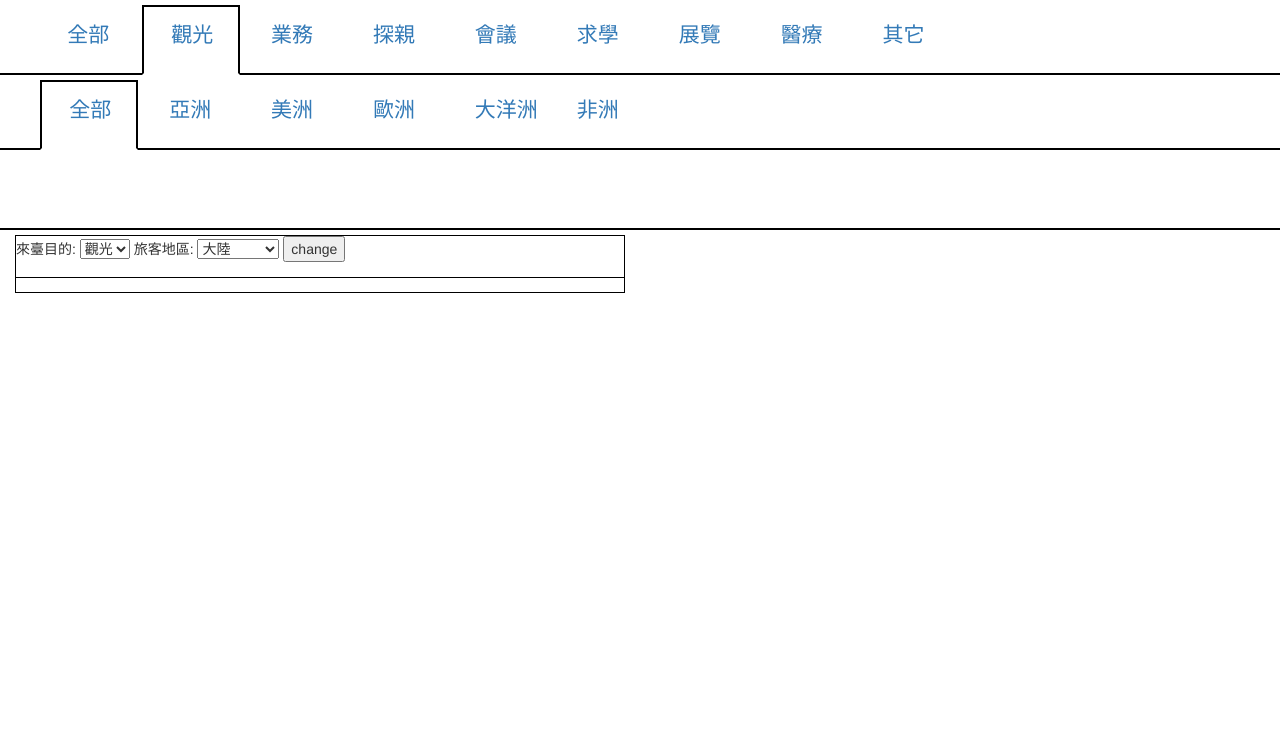
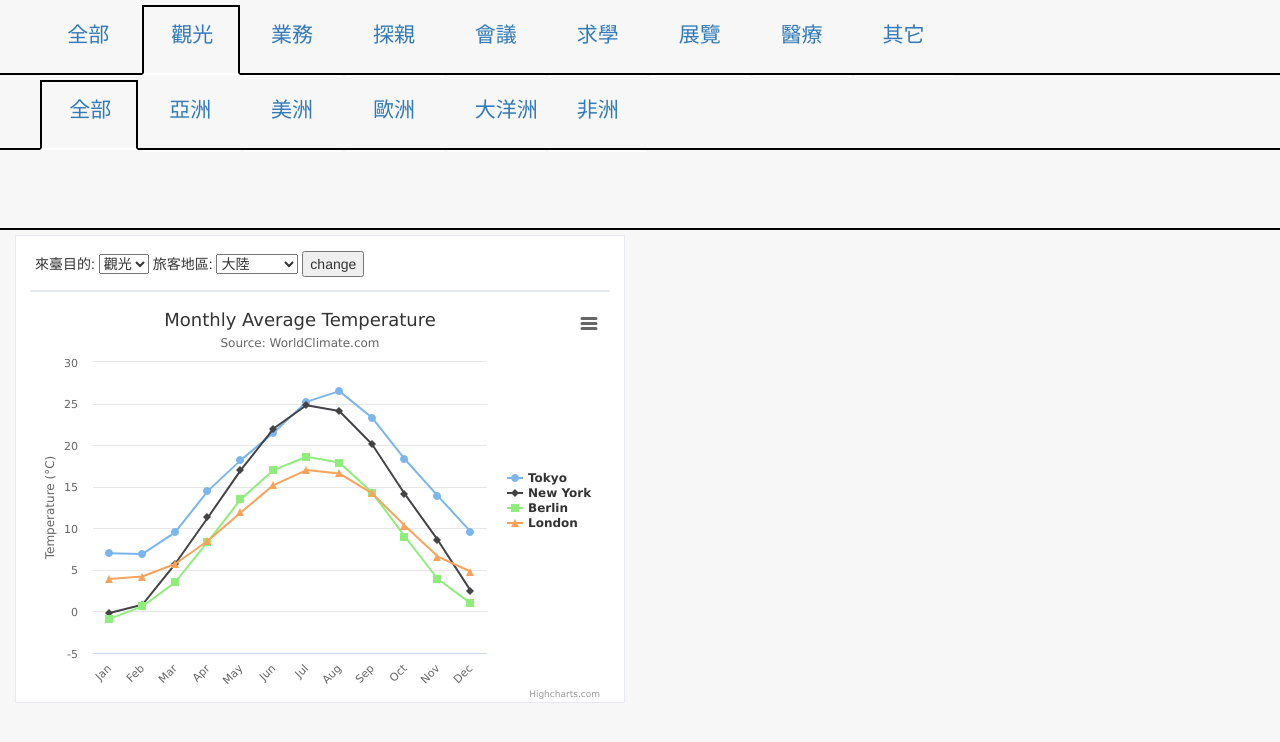
Before and after one commit to qiubite31/tw_visitor, a Django app: page /visitors/ in a window 1280 px wide. Shown: the top 742 px of the page. Run offline with Django 3.2, Linux system fonts and the light colour scheme; some libraries are stand-ins or nearby versions.

Commit message:
change chart layout style

```diff
--- a/visitors/static/visitors/app.js
+++ b/visitors/static/visitors/app.js
@@ -39,11 +39,31 @@
         var setting = function() {
             console.log('success')
             $('#chart-container').highcharts({
+                chart: {
+                    type: 'area'
+                },
                 xAxis: {
                     categories: new_array.responseJSON.categories
                 },
                 series: new_array.responseJSON.series,
-                title: new_array.responseJSON.title
+                title: new_array.responseJSON.title,
+                credits: false,
+                legend: {
+                    layout: 'vertical',
+                    align: 'right',
+                    verticalAlign: 'middle',
+                    borderWidth: 0,
+                    itemMarginBottom: 5,
+                    itemStyle: {
+                        fontSize: '14px',
+                        fontFamily: "Helvetica Neue"
+                    }
+                },
+                plotOptions: {
+                    series: {
+                        fillOpacity: 0.2
+                    }
+                },
             });
         }
         var url = 'http://localhost:8000/visitors/api/' + purpose + '/' + area + '/'
--- a/visitors/static/visitors/main.css
+++ b/visitors/static/visitors/main.css
@@ -1,3 +1,6 @@
+body {
+    background-color: #F7F7F7;
+}
 #header nav {
     height: 5em;
     width: 100%;
@@ -23,19 +26,28 @@
 }
 li a {
     font-size: 1.5em;
-    font-family: 微軟正黑體, Arial, Helvetica, sans-serif;
+    font-family: "Helvetica Neue", Roboto, Arial, "Droid Sans", sans-serif;
+    /*font-family: 微軟正黑體, Arial, Helvetica, sans-serif;*/
     line-height: 2.7em;
     padding-left: 1.3em;
 
 }
 
 .panel-block {
-    border: 1px solid #000000;
+    border: 1px solid #E6E9ED;
+    background-color: #FFFFFF;
+    padding-top: 1em;
+    padding-left: 1em;
+    padding-right: 1em;
+
+
 }
 .chart-option {
     height: 3em;
-    border-bottom: 1px solid black;
+    border-bottom: 2px solid #E6E9ED;
+    padding: 1px 5px 6px;
+    margin-bottom: 10px;
 }
 #chart-container {
-    margin: 1em;
+    /*margin: 1em;*/
 }
--- a/visitors/templates/visitors/index.html
+++ b/visitors/templates/visitors/index.html
@@ -9,10 +9,9 @@
         <script src="https://maxcdn.bootstrapcdn.com/bootstrap/3.3.7/js/bootstrap.min.js"></script>
         <script src="https://code.highcharts.com/highcharts.js"></script>
         <script src="https://code.highcharts.com/modules/exporting.js"></script>
-        <script src="{% static 'visitors/highchart_app.js' %}"></script>
+        <script src="{% static 'visitors/app.js' %}"></script>
+        <link rel="stylesheet" href="https://maxcdn.bootstrapcdn.com/bootstrap/3.3.7/css/bootstrap.min.css">
         <link rel="stylesheet" href="{% static 'visitors/main.css' %}">
-
-        <link rel="stylesheet" href="https://maxcdn.bootstrapcdn.com/bootstrap/3.3.7/css/bootstrap.min.css">
     </head>
     <body>
         <header id="header">
```
